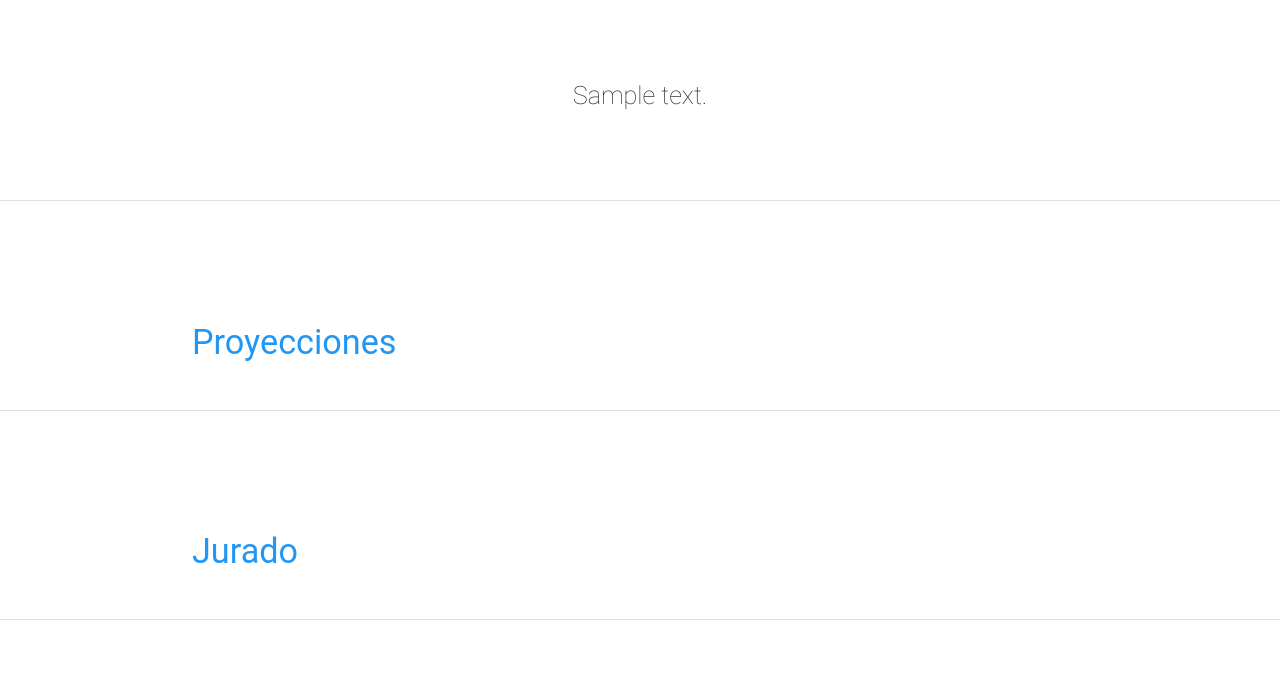
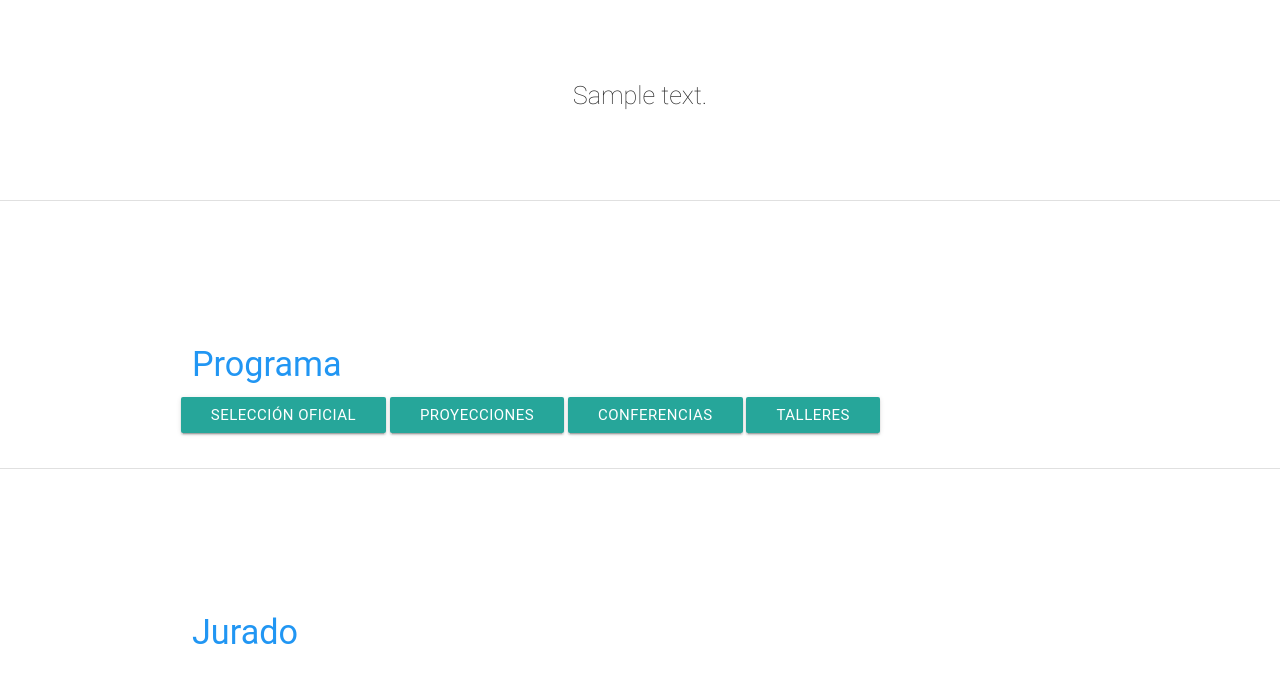
Before and after one commit to juliannieb/documentaqro, a Django app: page /evento/1 in a window 1280 px wide. Shown: the part 543-1216 px from the top of the page. Run offline with Django 3.2, Linux system fonts and the light colour scheme; tables that the repository leaves empty hold one stand-in row (values such as "Sample post"); grey boxes marked "Sample" are stand-in pictures; some libraries are stand-ins or nearby versions; some web fonts are replaced.

Commit message:
Add fields to some tables to make the seleccion oficial and that stuff

```diff
--- a/docu/models.py
+++ b/docu/models.py
@@ -84,13 +84,19 @@ class Conferencia(models.Model):
 
 
 class Pelicula(models.Model):
-	proyeccion = models.ForeignKey('Proyeccion')
+	evento = models.ForeignKey('Evento', blank=True, null=True)
+	proyeccion = models.ForeignKey('Proyeccion', blank=True, null=True)
 
+	es_seleccion_oficial = models.BooleanField(default=False)
+	nacional = models.BooleanField(default=False)
 	nombre = models.CharField(max_length=100)
 	poster = models.ImageField(upload_to='peliculas', default='static/default.jpg')
 	still = models.ImageField(upload_to='peliculas', default='static/default.jpg')
 	sinopsis = models.CharField(max_length=500)
-	trailer = models.CharField(max_length=1000)
+	duracion = models.IntegerField()
+	director = models.CharField(max_length=1000)
+	year = models.IntegerField()
+	trailer = models.CharField(max_length=1000, blank=True, null=True)
 
 	def __str__(self):
 		return self.nombre
--- a/docu/views.py
+++ b/docu/views.py
@@ -127,7 +127,12 @@ def evento(request, festival_id):
 	eventos_proximos = Evento.objects.filter(festival=festival_id, fecha_fin__gt=today)
 	if eventos_proximos:
 		evento = eventos_proximos[0]
+		seleccion_oficial = Pelicula.objects.filter(evento=evento.pk, es_seleccion_oficial=True)
 		context['evento'] = evento
+		context['seleccion_oficial'] = seleccion_oficial
+		context['proyecciones'] = 10
+		context['conferencias'] = 10
+		context['talleres'] = 10
 	festivales = Festival.objects.all()
 	context['festivales'] = festivales
 	return render(request, 'evento.html', context)
--- a/templates/evento.html
+++ b/templates/evento.html
@@ -11,7 +11,7 @@
             <div class="nav-wrapper">
                 <ul class="hide-on-med-and-down center">
                     <li><a href="#inicio" style="color:{{ evento.color_texto_nav }};">{{ evento.nombre }}</a></li>
-                    <li><a href="#proyecciones" style="color:{{ evento.color_texto_nav }};">Proyecciones</a></li>
+                    <li><a href="#programa" style="color:{{ evento.color_texto_nav }};">Programa</a></li>
                     <li><a href="#jurado" style="color:{{ evento.color_texto_nav }};">Jurado</a></li>
                     <li><a href="#arte" style="color:{{ evento.color_texto_nav }};">Arte</a></li>
                 </ul>
@@ -48,8 +48,9 @@
     </div>
 </div>
 
-<div class="divider" id="proyecciones"></div>
+<div class="divider" id="programa"></div>
 
+</br>
 </br>
 </br>
 </br>
@@ -57,15 +58,27 @@
 
 <div class="section scrollspy">
     <div class="container">
-        <h4 class="header text_b">Proyecciones</h4>
+        <h4 class="header text_b">Programa</h4>
         <div class="row">
-
+        	{% if seleccion_oficial %}
+                <a class="waves-effect waves-light btn">Selección oficial</a>
+            {% endif %}
+            {% if proyecciones %}
+                <a class="waves-effect waves-light btn">Proyecciones</a>
+            {% endif %}
+            {% if conferencias %}
+                <a class="waves-effect waves-light btn">Conferencias</a>
+            {% endif %}
+            {% if talleres %}
+                <a class="waves-effect waves-light btn">Talleres</a>
+            {% endif %}
         </div>
     </div>
 </div>
 
 <div class="divider" id="jurado"></div>
 
+</br>
 </br>
 </br>
 </br>
@@ -86,6 +99,7 @@
 </br>
 </br>
 </br>
+</br>
 
 <div class="section scrollspy">
     <div class="container">
@@ -98,6 +112,7 @@
 
 <div class="divider" id="patrocinadores"></div>
 
+</br>
 </br>
 </br>
 </br>
```
Also changed, not shown: docu/migrations/0017_auto_20160401_0331.py (added), docu/migrations/0018_auto_20160401_0332.py (added), docu/migrations/0019_pelicula_evento.py (added), docu/migrations/0020_auto_20160401_0358.py (added), docu/migrations/0021_auto_20160401_0406.py (added).
